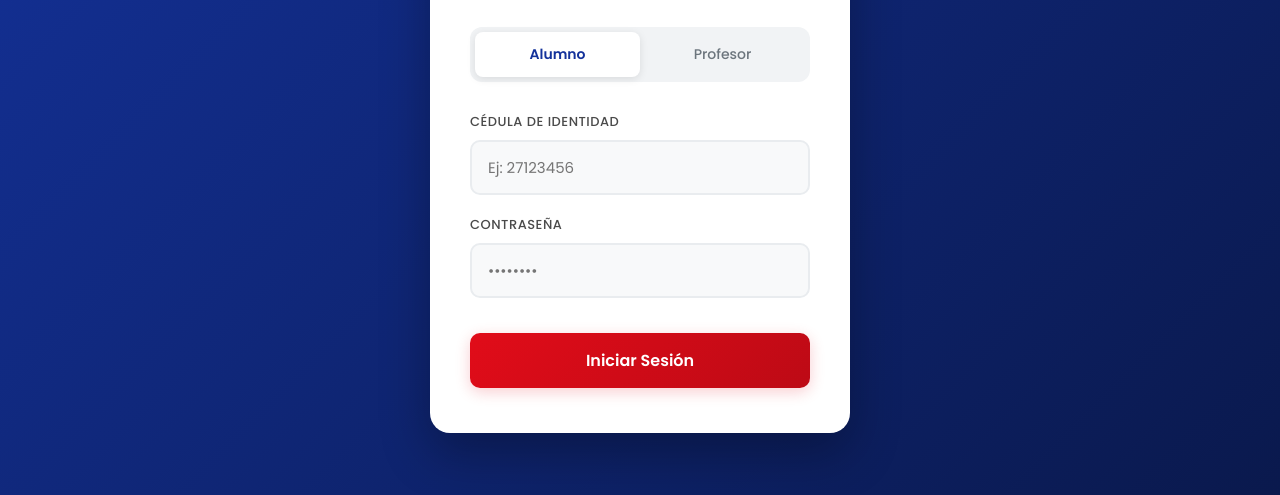
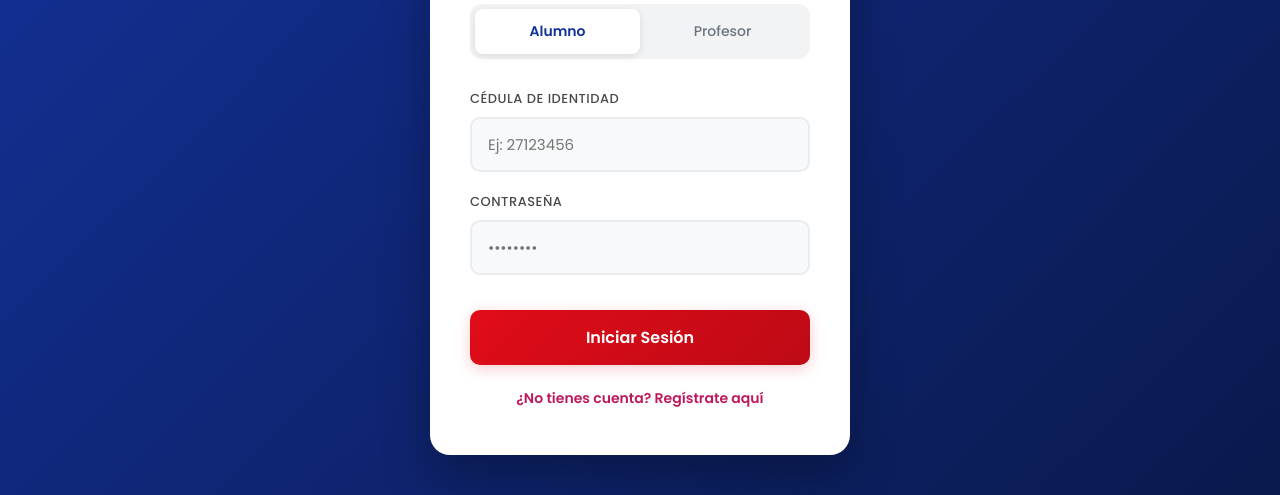
Before and after one commit to anyelina0810/asistencia-qr, a website: page frontend/inicio.html in a window 1280 px wide. Shown: the part 305-800 px from the top of the page. Drawn offline with Linux system fonts and the light colour scheme.

Commit message:
Update inicio.html

```diff
--- a/frontend/inicio.html
+++ b/frontend/inicio.html
@@ -197,7 +197,15 @@
             </div>
 
             <button type="submit" class="submit-btn">Iniciar Sesión</button>
-        </form>
+     </form>
+<div style="margin-top: 20px; text-align: center;">
+    <a href="/registro" style="color: #be185d; text-decoration: none; font-weight: bold; font-size: 14px;">
+        ¿No tienes cuenta? Regístrate aquí
+    </a>
+</div>
+
+</div>
+
     </div>
 
   <script>
```
